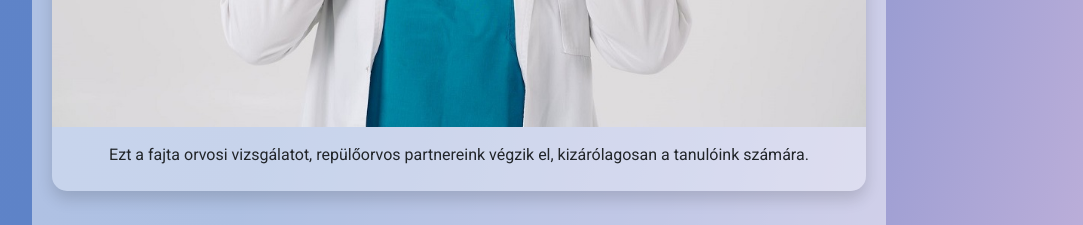
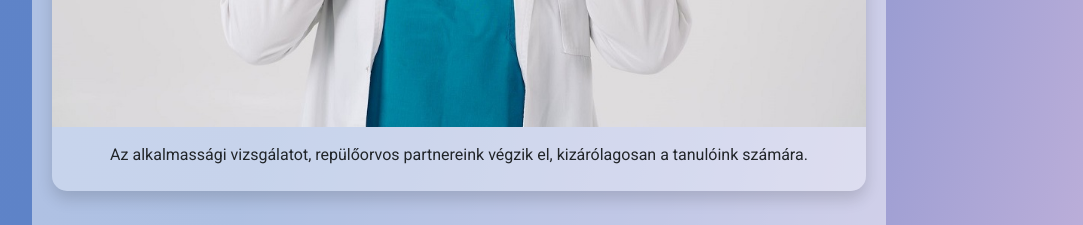
Before and after one commit to KisgyuriBeni/RepuloSuli, an Angular app: page / in a window 1280 px wide. Shown: the part 2980-3205 px from the top of the page, without its empty margins (181-1264 px from the left). Built offline with nearby package versions, Linux system fonts and the light colour scheme.

Commit message:
alkalmassagi vizsgalat javitva

```diff
--- a/src/app/parts/fooldal/fooldal.component.html
+++ b/src/app/parts/fooldal/fooldal.component.html
@@ -255,7 +255,7 @@
               <img src="../assets/images/doktor.jpg" alt="plane3">
             </div>
           <p class="p-2">
-            Ezt a fajta orvosi vizsgálatot, repülőorvos partnereink végzik el, kizárólagosan a tanulóink számára.
+            Az alkalmassági vizsgálatot, repülőorvos partnereink végzik el, kizárólagosan a tanulóink számára.
           </p>
         </div>
         <div class="text-card card mb-5 shadow">
```
